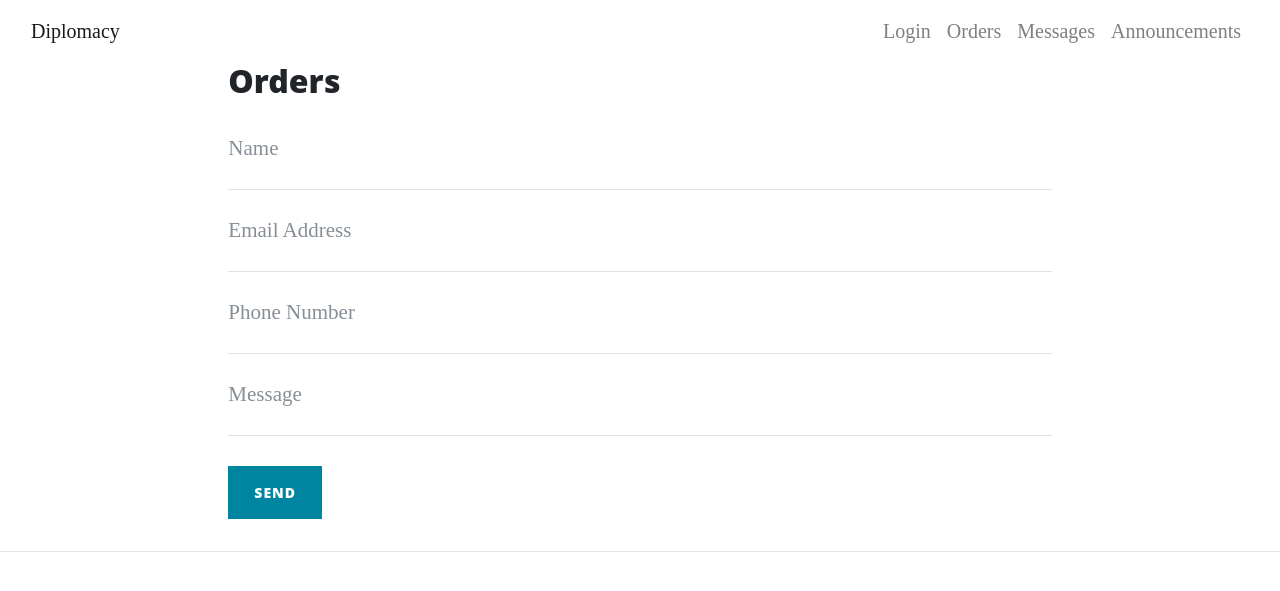
After one commit to johnpooch/diplomacy, a Flask app: page /orders in a window 1280 px wide. The commit adds this page. Shown: the top 591 px of the page. Run offline with Flask 2, Linux system fonts and the light colour scheme; some libraries are stand-ins or nearby versions.

```diff
--- a/requirements.txt
+++ b/requirements.txt
@@ -1,4 +1,5 @@
 Flask==1.0.2
+Flask-PyMongo==2.0.0
 Jinja2==2.10
 MarkupSafe==1.0
 PyYAML==3.13
@@ -7,4 +8,5 @@ argh==0.26.2
 click==6.7
 itsdangerous==0.24
 pathtools==0.1.2
+pymongo==3.7.0
 watchdog==0.8.3
--- /dev/null
+++ b/run.py
@@ -0,0 +1,40 @@
+import os
+from flask import Flask, redirect, render_template, request, flash
+from flask_pymongo import PyMongo
+from game_engine import available_nations, initialise_game_state, create_player, get_game_state
+
+app = Flask(__name__)
+app.secret_key = "some_secret"
+app.config["MONGO_URI"] = "mongodb://diplomacy-johnpooch.c9users.io/myDatabase"
+mongo = PyMongo(app)
+
+# Stores messages between requests
+game_state = {}
+
+@app.route("/")
+def board():
+    game_state = get_game_state()
+    return render_template("board.html", game_state = game_state)
+
+@app.route("/login")
+def login():
+    return render_template("login.html")
+
+@app.route("/orders", methods=["GET", "POST"])
+def orders():
+    if request.method == "POST":
+        flash("Thanks {}, your orders have been finalised.".format(request.form["name"]))
+    return render_template("orders.html")
+
+@app.route("/messages")
+def messages():
+    return render_template("messages.html")
+
+@app.route("/announcements")
+def announcements():
+    return render_template("announcements.html")
+
+if __name__ == '__main__':
+    app.run(host=os.getenv('IP', '0.0.0.0'),
+            port=int(os.getenv('PORT', 8080)),
+            debug=True)
--- /dev/null
+++ b/templates/base.html
@@ -0,0 +1,67 @@
+<!DOCTYPE html>
+<html lang="en">
+
+<head>
+    <meta charset="UTF-8">
+    <meta name="viewport" content="width=device-width, initial-scale=1.0">
+    <meta http-equiv="X-UA-Compatible" content="ie=edge">
+
+    <!--bootstrap-->
+    <link href="https://stackpath.bootstrapcdn.com/bootstrap/4.1.1/css/bootstrap.min.css" rel="stylesheet" integrity="sha384-WskhaSGFgHYWDcbwN70/dfYBj47jz9qbsMId/iRN3ewGhXQFZCSftd1LZCfmhktB" crossorigin="anonymous">
+    <script src="https://stackpath.bootstrapcdn.com/bootstrap/4.1.1/js/bootstrap.min.js" integrity="sha384-smHYKdLADwkXOn1EmN1qk/HfnUcbVRZyYmZ4qpPea6sjB/pTJ0euyQp0Mk8ck+5T" crossorigin="anonymous"></script>
+
+    <link rel="stylesheet" href="{{url_for('static', filename='vendor/bootstrap/css/bootstrap.min.css')}}"  type="text/css" />
+    <link rel="stylesheet" href="{{url_for('static', filename='css/clean-blog.min.css')}}"  type="text/css" />
+    <link rel="stylesheet" href="{{url_for('static', filename='css/style.css')}}" type="text/css" />
+    <link rel="stylesheet" href="{{url_for('static', filename='css/land_positions.css')}}" type="text/css"/>
+    <link rel="stylesheet" href="{{url_for('static', filename='css/sea_positions.css')}}" type="text/css"/>
+
+    <title>Diplomacy</title>
+</head>
+
+
+
+<body>
+
+    <!-- Navigation -->
+    <nav id="nav" class="navbar navbar-expand-lg navbar-light fixed-top" id="mainNav">
+      <div class="container">
+        <a class="navbar-brand" href="{{ url_for('board') }}">Diplomacy</a>
+        <button class="navbar-toggler navbar-toggler-right" type="button" data-toggle="collapse" data-target="#navbarResponsive" aria-controls="navbarResponsive" aria-expanded="false" aria-label="Toggle navigation">
+          Menu
+          <i class="fa fa-bars"></i>
+        </button>
+        <div class="collapse navbar-collapse" id="navbarResponsive">
+          <ul class="navbar-nav ml-auto">
+            <li class="nav-item">
+              <a class="nav-link" href="{{ url_for('login') }}">Login</a>
+            </li>
+            <li class="nav-item">
+              <a class="nav-link" href="{{ url_for('orders') }}">Orders</a>
+            </li>
+            <li class="nav-item">
+              <a class="nav-link" href="{{ url_for('messages') }}">Messages</a>
+            </li>
+            <li class="nav-item">
+              <a class="nav-link" href="{{ url_for('announcements') }}">Announcements</a>
+            </li>
+          </ul>
+        </div>
+      </div>
+    </nav>
+
+    {% block contents %}
+    {% endblock %}
+
+    <script src="{{ url_for('static', filename='vendor/jquery/jquery.min.js') }}"></script>
+    <script src="{{ url_for('static', filename='vendor/bootstrap/js/bootstrap.bundle.min.js') }}"></script>
+
+    <!-- Custom scripts for this template -->
+    <script src="{{ url_for('static', filename='vendor/js/clean-blog.min.js') }}"></script>
+
+    <!-- Order Form JavaScript -->
+    <script src="{{ url_for('static', filename='js/jqBootstrapValidation.js') }}"></script>
+    <script src="{{ url_for('static', filename='js/contact_me.js') }}"></script>
+</body>
+
+</html>
--- /dev/null
+++ b/templates/orders.html
@@ -0,0 +1,60 @@
+{% extends 'base.html' %}
+{% block contents %}
+
+
+<div class="container">
+    <div class="row">
+        <div class="col-lg-8 col-md-10 mx-auto">
+            {% with messages = get_flashed_messages() %}
+            {% if messages %}
+            <ul>
+                {% for message in messages %}
+                <li>{{ message }}</li>
+                {% endfor %}
+            </ul>
+
+            {% endif %}
+            {% endwith %}
+            <h2>Orders</h2>
+            <form method="POST" name="order" id="orderForm">
+                <div class="control-group">
+                    <div class="form-group floating-label-form-group controls">
+                        <label>Name</label>
+                        <input type="text" name="name" class="form-control" placeholder="Name" id="name" required data-validation-required-message="Please enter your name.">
+                        <p class="help-block text-danger"></p>
+                    </div>
+                </div>
+                <div class="control-group">
+                    <div class="form-group floating-label-form-group controls">
+                        <label>Email Address</label>
+                        <input type="text" name="order_1" class="form-control" placeholder="Email Address" id="email" required data-validation-required-message="Please enter your email address.">
+                        <p class="help-block text-danger"></p>
+                    </div>
+                </div>
+                <div class="control-group">
+                    <div class="form-group col-xs-12 floating-label-form-group controls">
+                        <label>Phone Number</label>
+                        <input type="tel" name="order_2" class="form-control" placeholder="Phone Number" id="phone" required data-validation-required-message="Please enter your phone number.">
+                        <p class="help-block text-danger"></p>
+                    </div>
+                </div>
+                <div class="control-group">
+                    <div class="form-group floating-label-form-group controls">
+                        <label>Message</label>
+                        <input type="text" name="order_3" class="form-control" placeholder="Message" id="message" required data-validation-required-message="Please enter a message.">
+                        <p class="help-block text-danger"></p>
+                    </div>
+                </div>
+                <br>
+                <div id="success"></div>
+                <div class="form-group">
+                    <button type="submit" class="btn btn-primary" id="sendMessageButton">Send</button>
+                </div>
+            </form>
+        </div>
+    </div>
+</div>
+
+<hr>
+
+{% endblock %}
```
Also changed, not shown: routing.py (deleted, +0 -25 lines), templates/announcements.html (added, +11 -0 lines), templates/board.html (+3 -20 lines), templates/chat.html (deleted, +0 -23 lines), templates/login.html (+14 -16 lines), templates/messages.html (added, +11 -0 lines), 1 other file.
